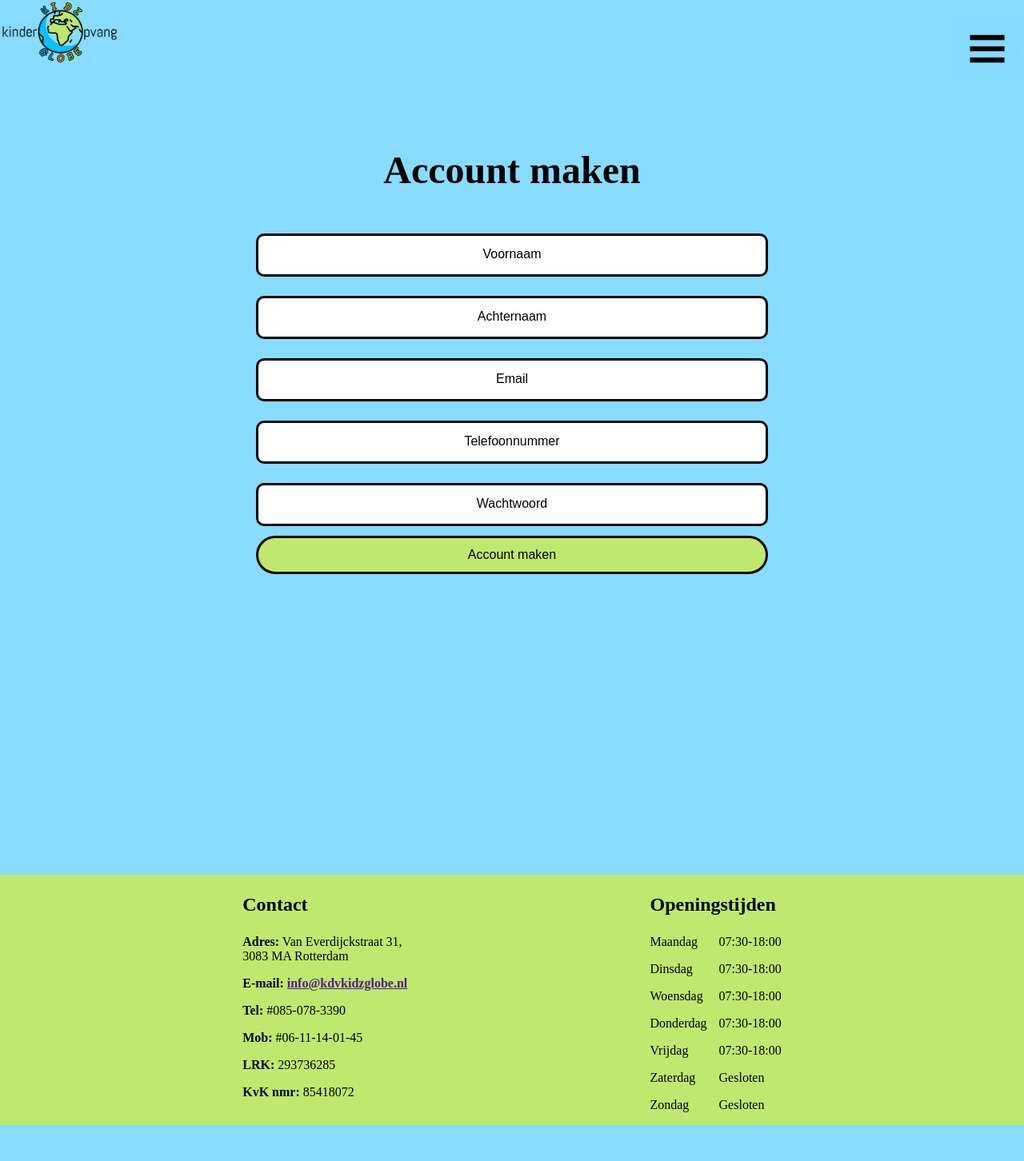
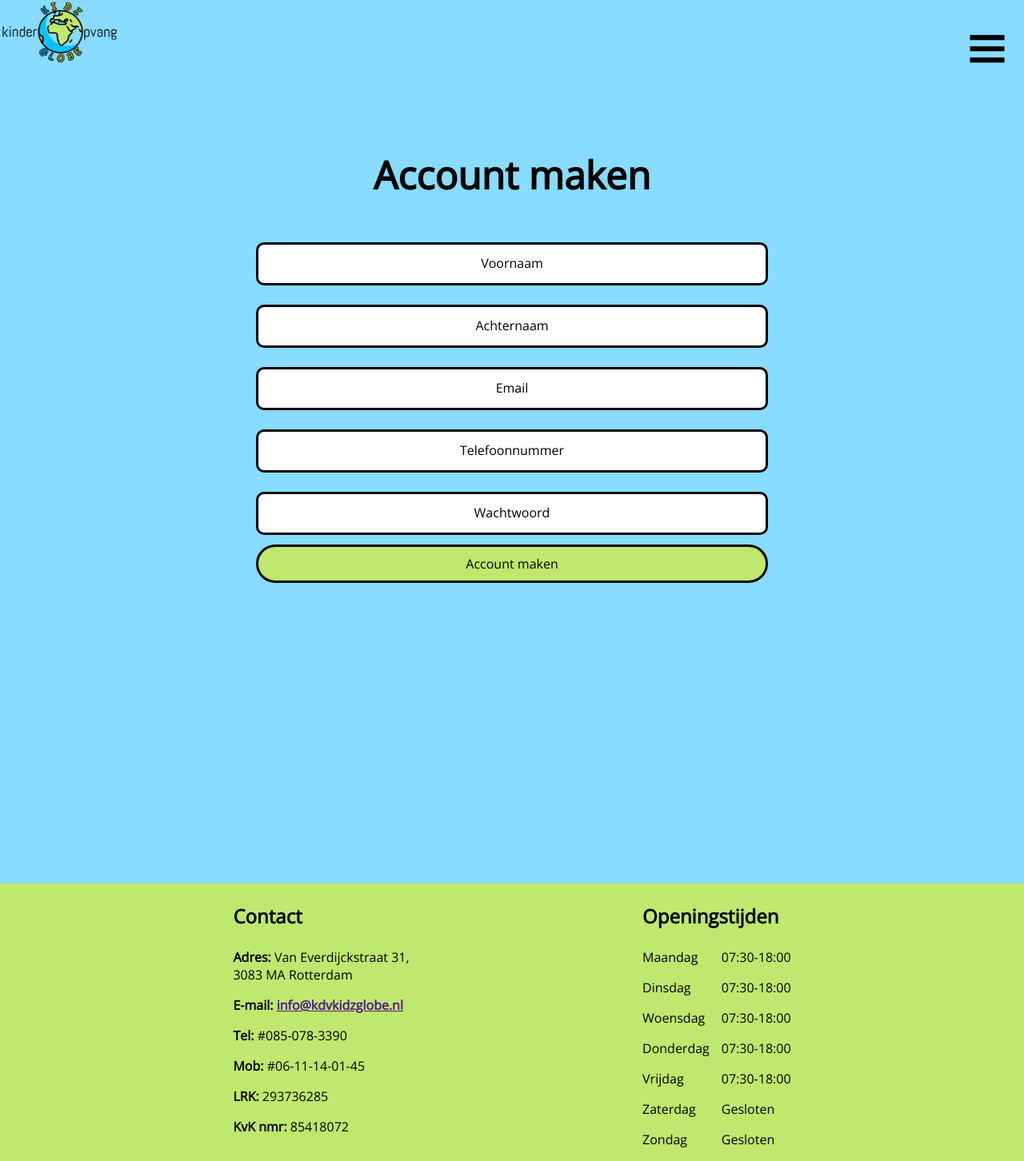
Before and after one commit to justalana/cle2, a PHP site: page /registreren.php in a window 1280 px wide. Shown: the whole page at 80% size. Before the commit the page ends 1407 px from the top, so only its background shows below. Run offline with PHP 8.4, Linux system fonts and the light colour scheme.

Commit message:
font is overal hetzelfde

```diff
--- /dev/null
+++ b/css/style.css
@@ -0,0 +1,4 @@
+@import url('https://fonts.googleapis.com/css2?family=Open+Sans&display=swap');
+* {
+    font-family: 'Open Sans', sans-serif;
+}
--- a/index.php
+++ b/index.php
@@ -8,6 +8,7 @@
     <title>Kidzglobe login</title>
     <link rel="stylesheet" href="https://cdn.jsdelivr.net/npm/bulma@0.9.4/css/bulma.min.css">
     <link rel="stylesheet" href="./css/home.css">
+    <link rel="stylesheet" href="./css/style.css">
 </head>
 <body>
 <nav>
--- a/login.php
+++ b/login.php
@@ -7,6 +7,7 @@
           content="width=device-width, user-scalable=no, initial-scale=1.0, maximum-scale=1.0, minimum-scale=1.0">
     <meta http-equiv="X-UA-Compatible" content="ie=edge">
     <link rel="stylesheet" href="./css/login.css">
+    <link rel="stylesheet" href="./css/style.css">
     <title>KidzGlobe</title>
 </head>
 <body>
--- a/registreren.php
+++ b/registreren.php
@@ -49,7 +49,8 @@
     <meta name="viewport"
           content="width=device-width, user-scalable=no, initial-scale=1.0, maximum-scale=1.0, minimum-scale=1.0">
     <meta http-equiv="X-UA-Compatible" content="ie=edge">
-    <link rel="stylesheet" href="css/login.css">
+    <link rel="stylesheet" href="./css/login.css">
+    <link rel="stylesheet" href="./css/style.css">
     <title>KidzGlobe</title>
 </head>
 <body>
```
